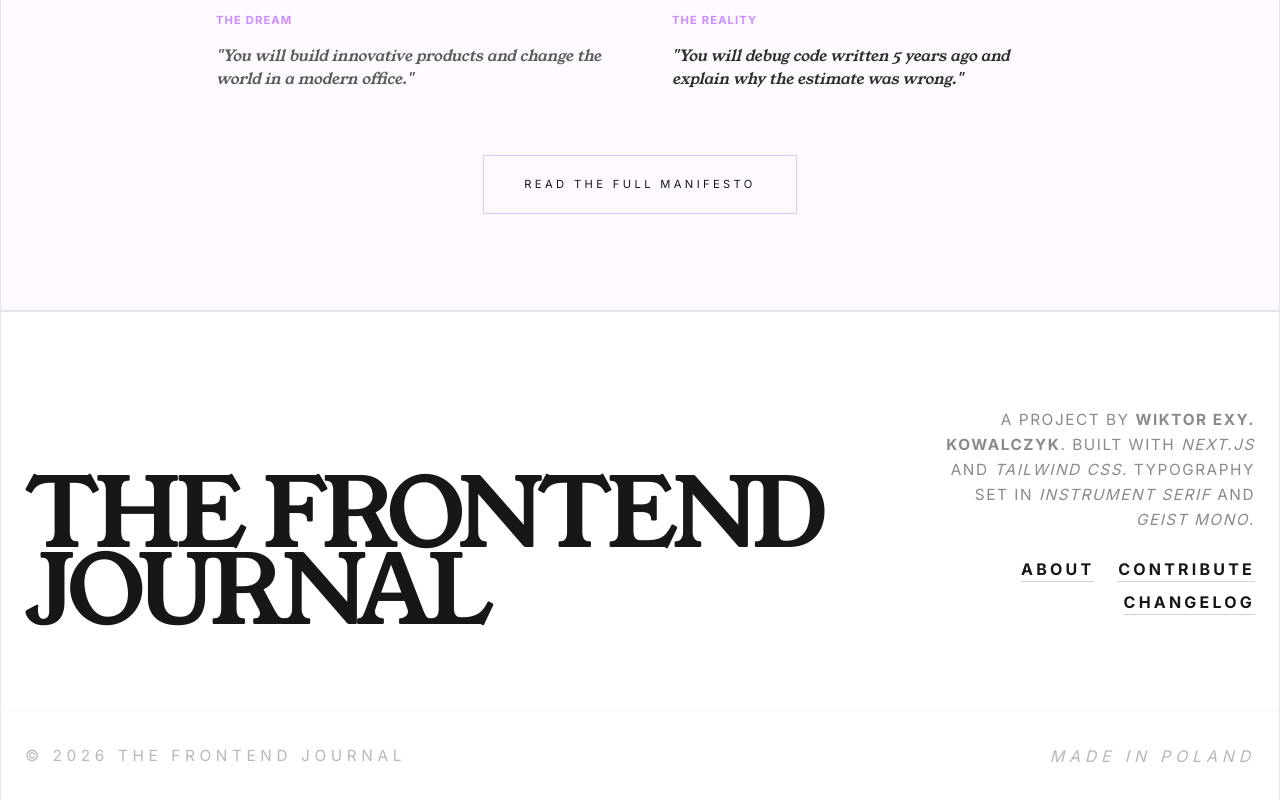
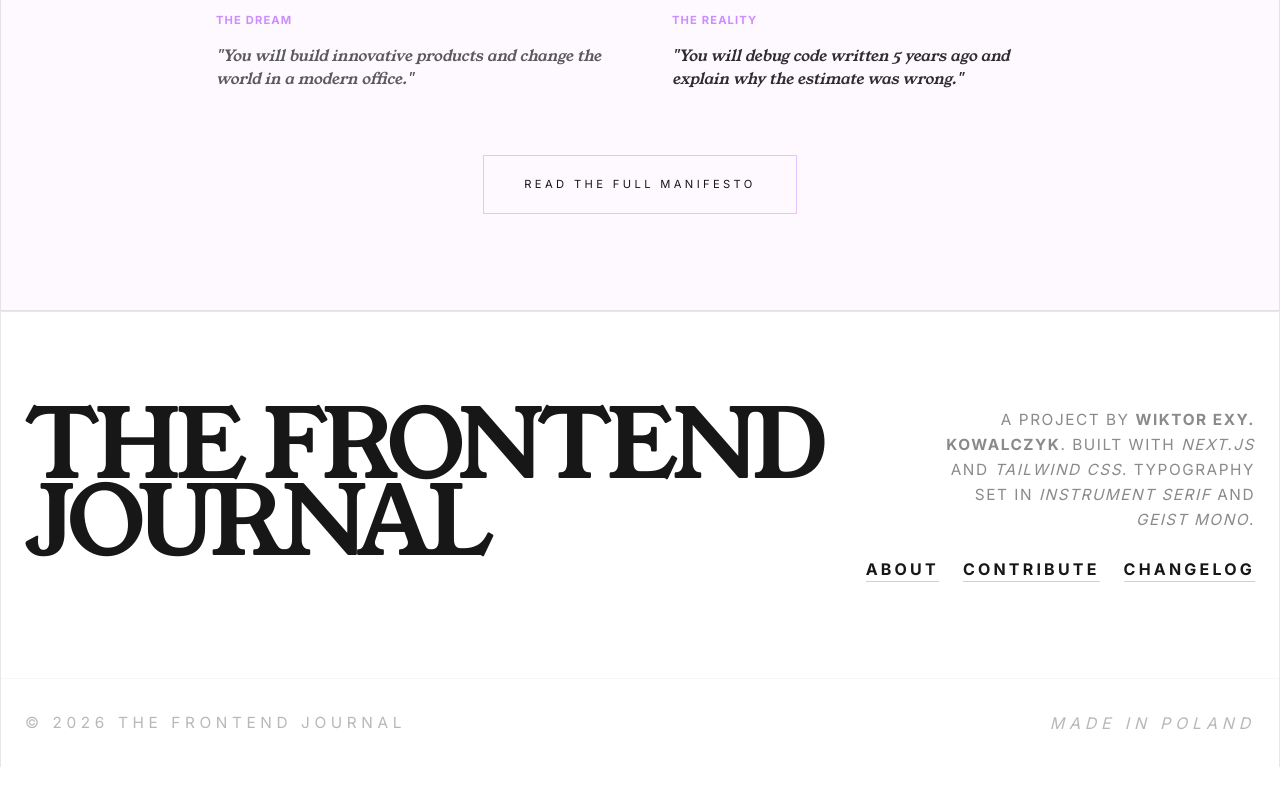
Before and after one commit to highimexy/it-shit, a Next.js app in the folder frontend/: page / in a window 1280 px wide. Shown: the part 2338-3138 px from the top of the page. After the commit the page ends 3105 px from the top, so only its background shows below. Built offline with nearby package versions, Linux system fonts and the light colour scheme.

Commit message:
fix: footer

```diff
--- a/frontend/app/components/Footer.tsx
+++ b/frontend/app/components/Footer.tsx
@@ -9,7 +9,7 @@ export function Footer() {
   return (
     <footer className="border-foreground/10 w-full border-t">
       <Container className="pt-24">
-        <div className="flex flex-col gap-12 px-6 lg:flex-row lg:items-end lg:justify-between">
+        <div className="flex flex-col gap-12 px-6 lg:flex-row lg:justify-between">
           <div className="flex-1">
             <Link
               href="/"
@@ -20,7 +20,7 @@ export function Footer() {
           </div>
 
           <div className="max-w-xs space-y-6 lg:mb-4 lg:text-right">
-            <p className="font-sans text-[10px] leading-relaxed tracking-widest uppercase opacity-50">
+            <p className="font-sans leading-relaxed tracking-widest uppercase opacity-50">
               A project by{' '}
               <span className="text-foreground font-bold opacity-100">Wiktor EXY. Kowalczyk</span>.
               Built with <span className="italic">Next.js</span> and{' '}
@@ -29,7 +29,7 @@ export function Footer() {
               <span className="italic">Geist Mono</span>.
             </p>
 
-            <div className="flex flex-wrap gap-x-6 gap-y-2 lg:justify-end">
+            <div className="flex gap-x-6 gap-y-2 lg:justify-end">
               <Link
                 href="/about"
                 className="border-foreground/20 hover:border-foreground border-b font-sans font-bold tracking-[0.2em] uppercase transition-colors"
```
